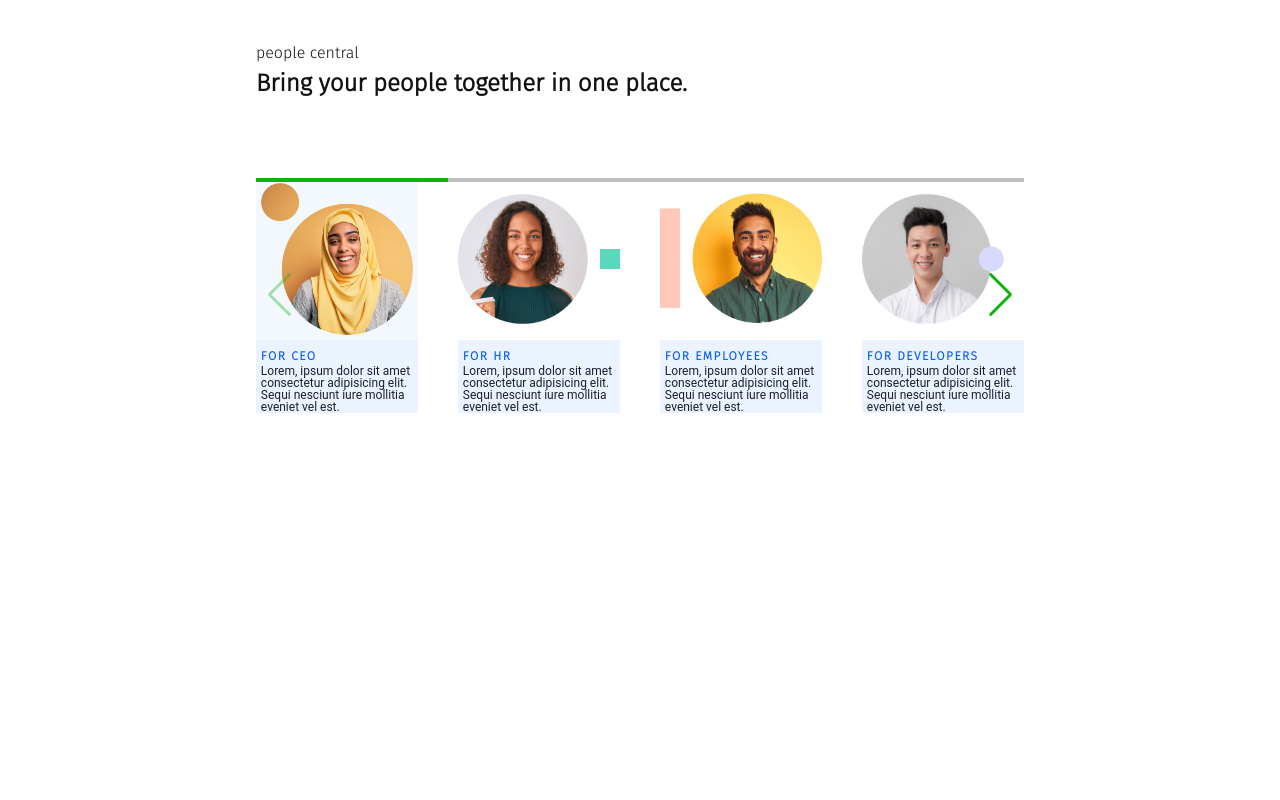
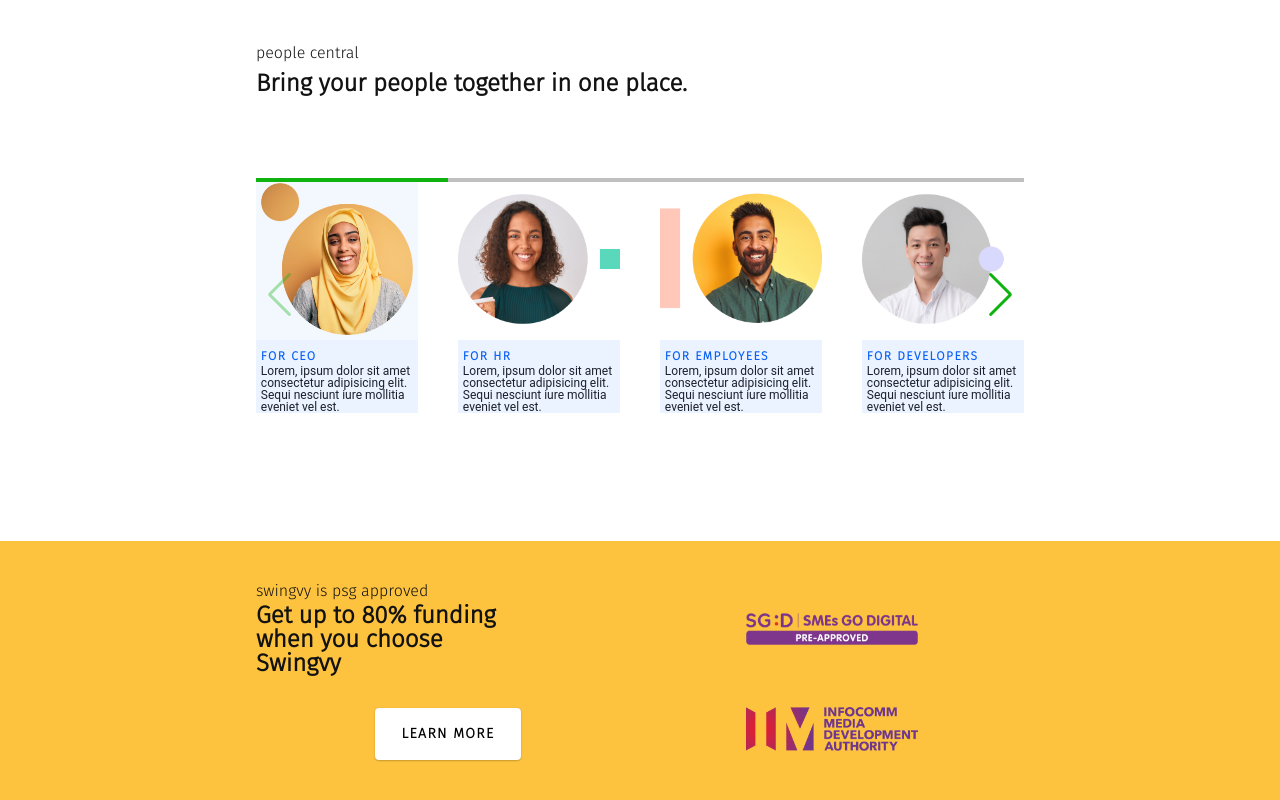
Before and after one commit to luisfendi/hr-company, a React (Create React App) app: page / in a window 1280 px wide. Shown: the part 1644-2444 px from the top of the page. Before the commit the page ends 2185 px from the top, so only its background shows below. Built offline with nearby package versions, Linux system fonts and the light colour scheme.

Commit message:
создан желтый блок

```diff
--- a/src/App.jsx
+++ b/src/App.jsx
@@ -1,11 +1,10 @@
 import React from 'react';
-import { CSSTransition } from "react-transition-group";
 import { Header } from './components/header/Header';
 import { Sidebar } from './components/sidebar/Sidebar';
 import { Info } from './components/info/Info';
 import { Options } from './components/options/Options';
 import { Slider } from './components/slider/Slider.jsx';
-
+import { Yellow } from './components/yellow/Yellow';
 export const App = () => {
   const nav_links = 'products pricing partners company'.split(' ')
 
@@ -18,6 +17,7 @@ export const App = () => {
           <Info />
           <Options />
           <Slider/>
+          <Yellow/>
         </main>
       </div>
     </>
--- /dev/null
+++ b/src/components/yellow/Yellow.jsx
@@ -0,0 +1,23 @@
+import React from 'react';
+import s from './Yellow.module.scss';
+import { Button } from '../button/Button';
+
+export const Yellow = () => {
+  return (
+    <div className={`${s.content} ${s.wrap} wrap`}>
+
+      <div className={`${s['content-part']}`}>
+        <p className={`${s['content-text']}`}>swingvy is psg approved</p>
+        <h2 className={`${s['content-title']}`}>Get up to 80% funding when you choose Swingvy</h2>
+        <div className={`${s['content-button']}`}>
+        <Button>learn more</Button>
+        </div>
+      </div>
+      <div className={`${s.labels} ${s['content-part']}`}>
+        <div className={`${s['labels-one']}`}></div>
+        <div className={`${s['labels-two']}`}></div>
+      </div>
+    </div>
+
+  )
+}
--- /dev/null
+++ b/src/components/yellow/Yellow.module.scss
@@ -0,0 +1,81 @@
+@import '../../style/main.scss';
+
+.content.wrap {
+  padding-top: 10%;
+  padding-bottom: 10%;
+  background-color: #FEC33E;
+}
+
+.content {
+  display: flex;
+  flex-direction: column;
+  align-items: center;
+
+  &-title {
+    padding-right: 30%;
+    width: 100%;
+    font-weight: bold;
+    line-height: 1;
+  }
+
+  &-button {
+    margin-top: 10%;
+
+    div {
+      padding: 0;
+
+      button {
+        padding: 5% 7%;
+        background-color: white;
+        color: black;
+      }
+    }
+  }
+}
+
+.labels {
+  display: flex;
+  width: 100%;
+  margin-top: 5%;
+  justify-content: space-between;
+
+  &-one,
+  &-two {
+    height: 100px;
+    width: 45%;
+    background-position: center;
+    background-repeat: no-repeat;
+    background-size: contain;
+  }
+
+  &-one {
+    background-image: url('../../assets/img/label_one.png');
+  }
+
+  &-two {
+    background-image: url('../../assets/img/label_two.png');
+  }
+}
+
+@media (min-width: $desktop) {
+  .content.wrap {
+    padding-top: 3%;
+    padding-bottom: 3%;
+  }
+
+  .content {
+    flex-direction: row;
+    justify-content: center;
+    align-items: flex-start;
+
+    &-part {
+      width: 50%;
+    }
+  }
+
+  .labels {
+    margin-top: 0;
+    flex-direction: column;
+    align-items: center;
+  }
+}
```
Also changed, not shown: src/assets/img/label_one.png (added), src/assets/img/label_two.png (added).
